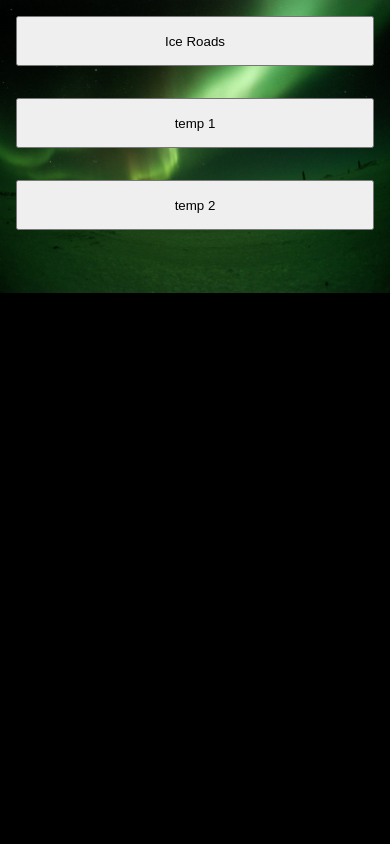
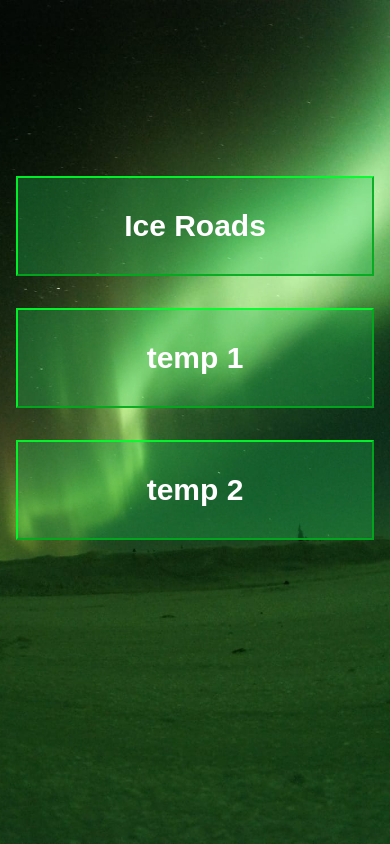
Before and after one commit to IceRoadsAdam/IceRoads, a plain HTML site: page index.html in a window 390 px wide. Drawn offline with Linux system fonts and the light colour scheme.

Commit message:
upgrades

```diff
--- a/index.html
+++ b/index.html
@@ -3,6 +3,8 @@
 
 <head>
 	<link rel="stylesheet" type="text/css" href="style.css">
+
+	<meta name="viewport" content="width-device-width, initial-scale=1.0">
 </head>
 
 
--- a/style.css
+++ b/style.css
@@ -45,7 +45,7 @@ body {
 }
 .container .popup-image span{
 	position: absolute;
-	top: 0;, right:  10px;
+	top: 0; right:  10px;
 	font-size: 150px;
 	font-weight: bolder;
 	color: #fff;
@@ -60,11 +60,6 @@ body {
 	border-radius: 5px;
 	height: 750px;
 	object-fit: cover;
-}
-@media (max-width: 768px){
-	.container.popup-image img{
-		width: 95%;
-	}
 }
 
 .container .game-container{
@@ -135,11 +130,19 @@ body {
 .links{
 	display: flex;
 	flex-direction: column;
+	padding-top: 10rem;
 }
 
 .links button{
 	margin: 1rem;
 	height: 50px;
+	background-color: rgba(32, 189, 84, 0.308);
+	border-color: rgba(0, 255, 42, 0.9);
+}
+.links a{
+	font-size: 30px;
+	font-weight: bolder;
+	color: #ffffff;
 }
 
 .Background__image img{
@@ -149,13 +152,24 @@ body {
 	margin-top: 0;
 }
 
+@media only screen and (max-width: 600px){
+	.container.popup-image img{
+		width: 95%;
+	}
 
-@media and screen (max-width: 768px){
 	.container .game-container .game-description .image{
 		width: 95%;
 	}
 
 	.links button{
-		height: 200px;
+		height: 100px;
+	}
+
+	.Background__image img{
+		z-index: -1;
+		position: absolute;
+		height: 100%;
+		margin-top: 0;
+		object-fit: cover;
 	}
 }
```
